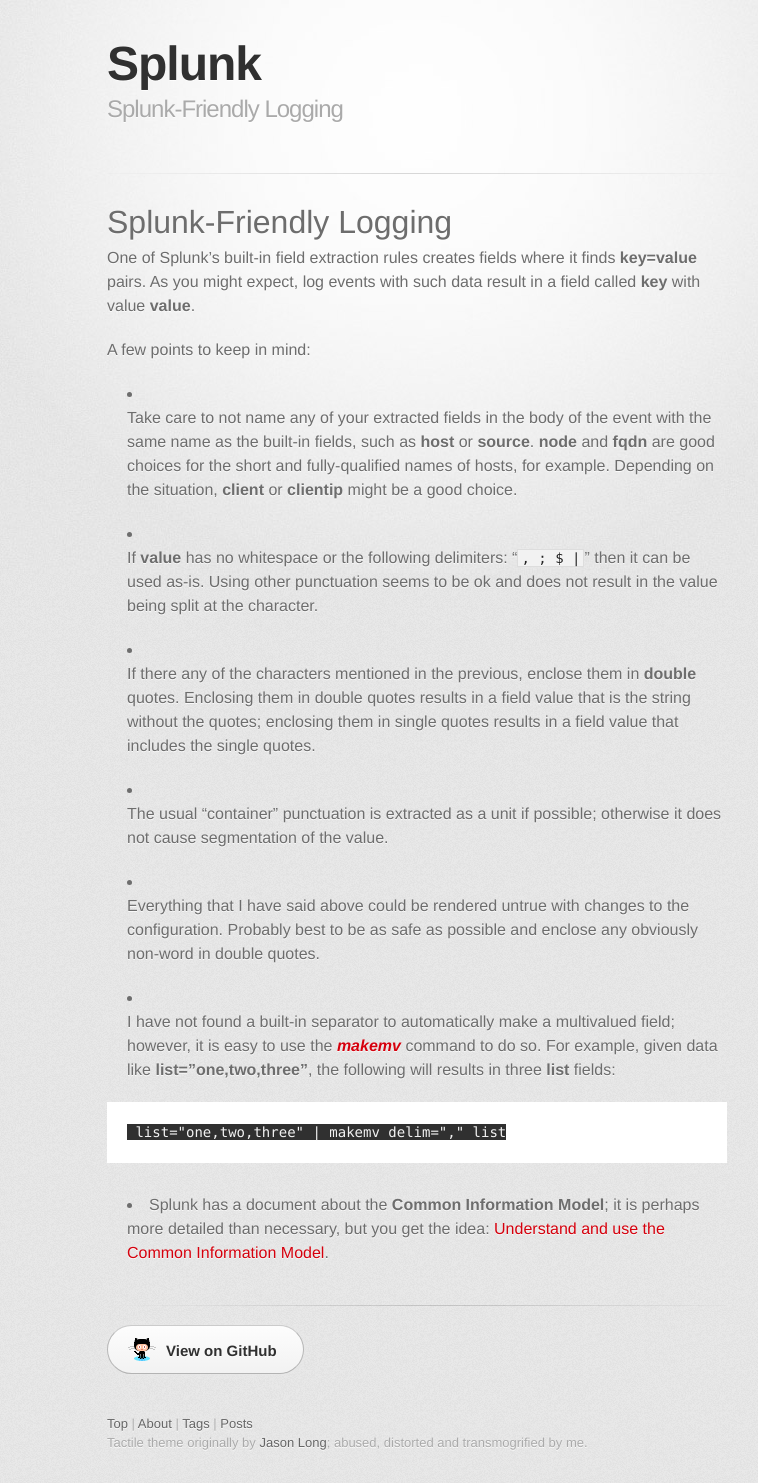
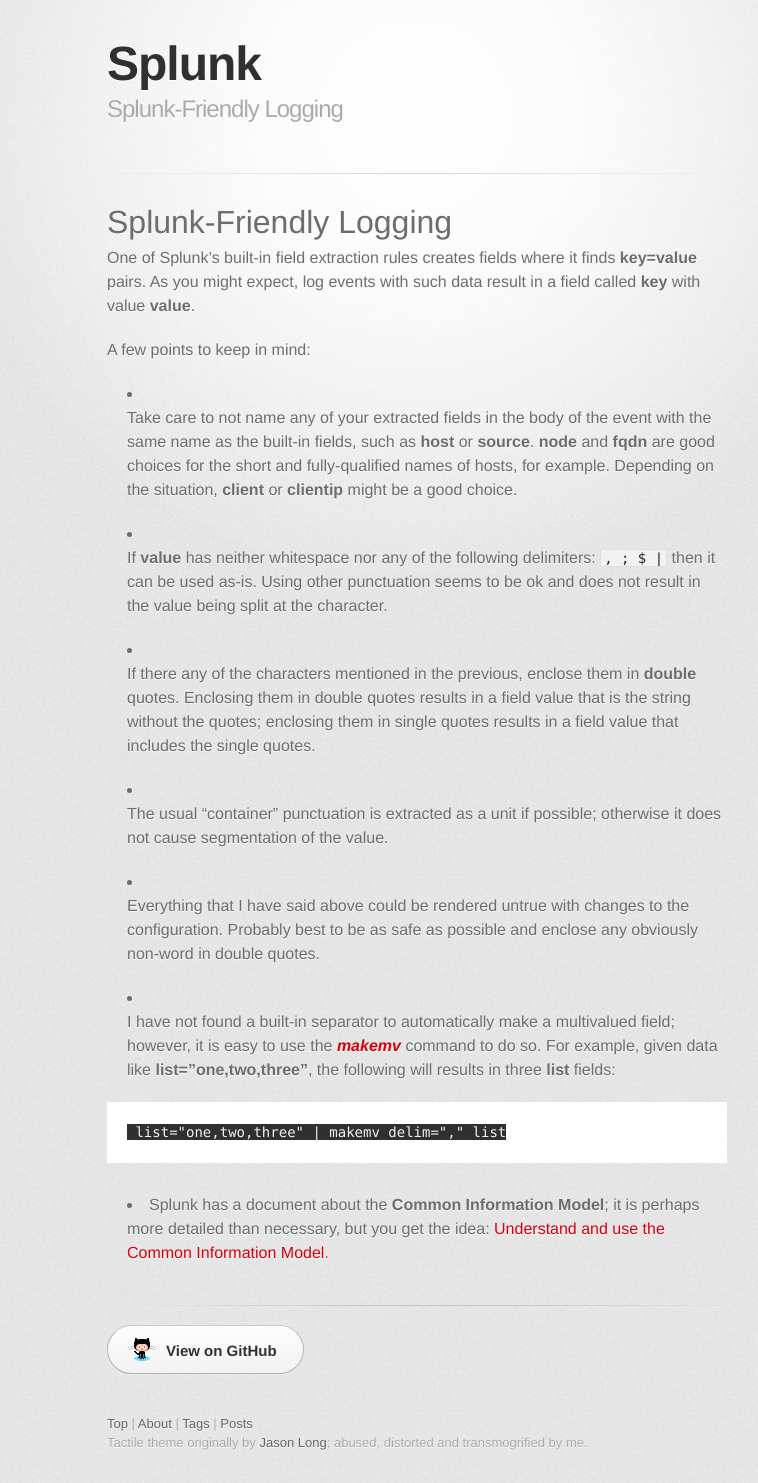
Before and after one commit to wcooley/wcooley.github.io, a Jekyll site: the page built from _posts/2012-03-06-splunk-friendly-logging.md, in a window 1280 px wide. Shown: the whole page, without its empty margins (223-981 px from the left). Built offline with Jekyll 4.4.1, drawn with Linux system fonts in a browser that asks for light colours; some web fonts are replaced; Markdown is read by kramdown in place of the engine named in the settings.

Commit message:
Unquote delims and clarify

````diff
--- a/_posts/2012-03-06-splunk-friendly-logging.md
+++ b/_posts/2012-03-06-splunk-friendly-logging.md
@@ -18,9 +18,9 @@ with the same name as the built-in fields, such as **host** or **source**.
 names of hosts, for example.  Depending on the situation, **client** or
 **clientip** might be a good choice.
 
-* If **value** has no whitespace or the following delimiters: "``` , ;
-$ |```" then it can be used as-is. Using other punctuation seems to
-be ok and does not result in the value being split at the character.
+* If **value** has neither whitespace nor any of the following delimiters: ```
+ , ; $ |``` then it can be used as-is. Using other punctuation seems to be ok and
+does not result in the value being split at the character.
 
 * If there any of the characters mentioned in the previous, enclose them in
 **double** quotes. Enclosing them in double quotes results in a field value
````
